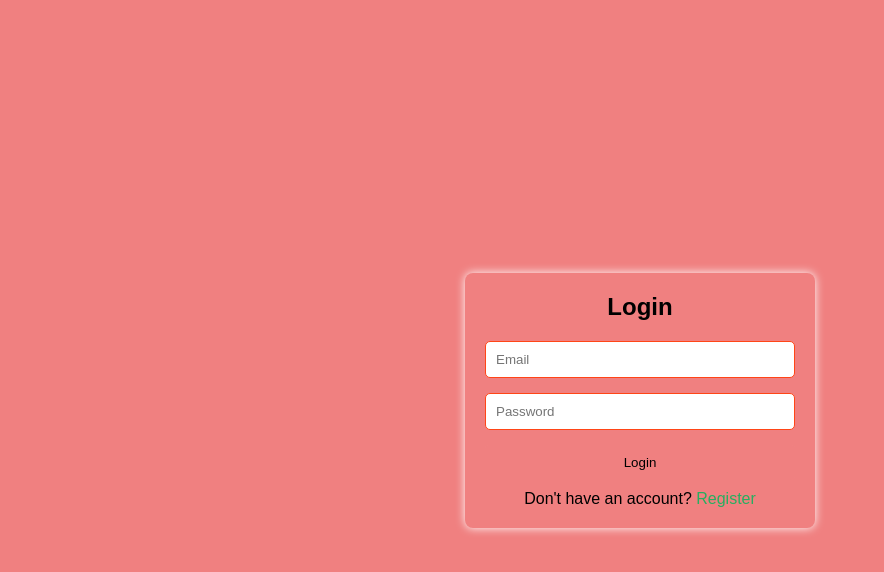
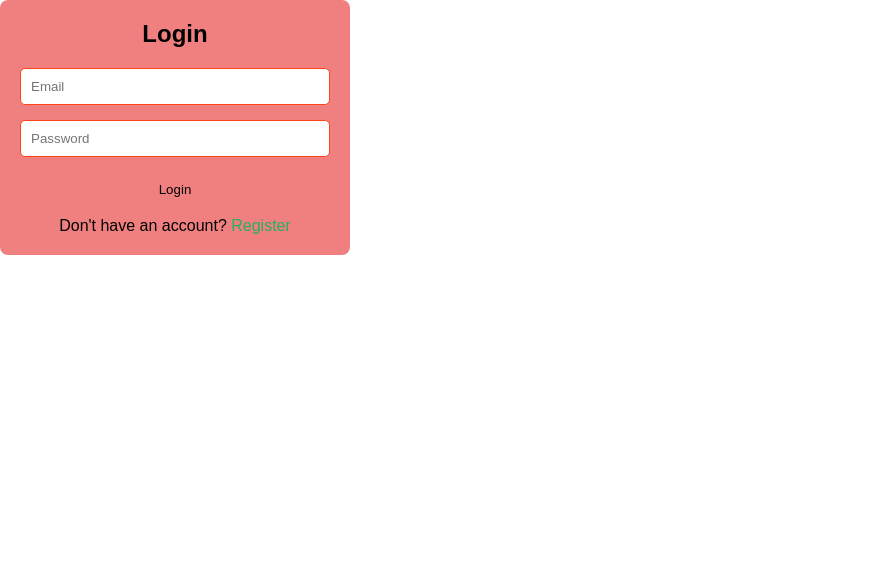
Before and after one commit to QUSTOX/code, a plain HTML site: page inde.html in a window 1280 px wide. Shown: the whole page, without its empty margins (0-884 px from the left). Drawn offline with Linux system fonts and the light colour scheme.

Commit message:
i deleted body style

```diff
--- a/inde.css
+++ b/inde.css
@@ -5,13 +5,7 @@
     font-family: Arial, sans-serif;
 }
 
-body {
-    display: flex;
-    justify-content: center;
-    align-items: center;
-    height: 100vh;
-    background:rgba(240, 128,128,1);
-}
+
 
 .container {
     width: 350px;
```
